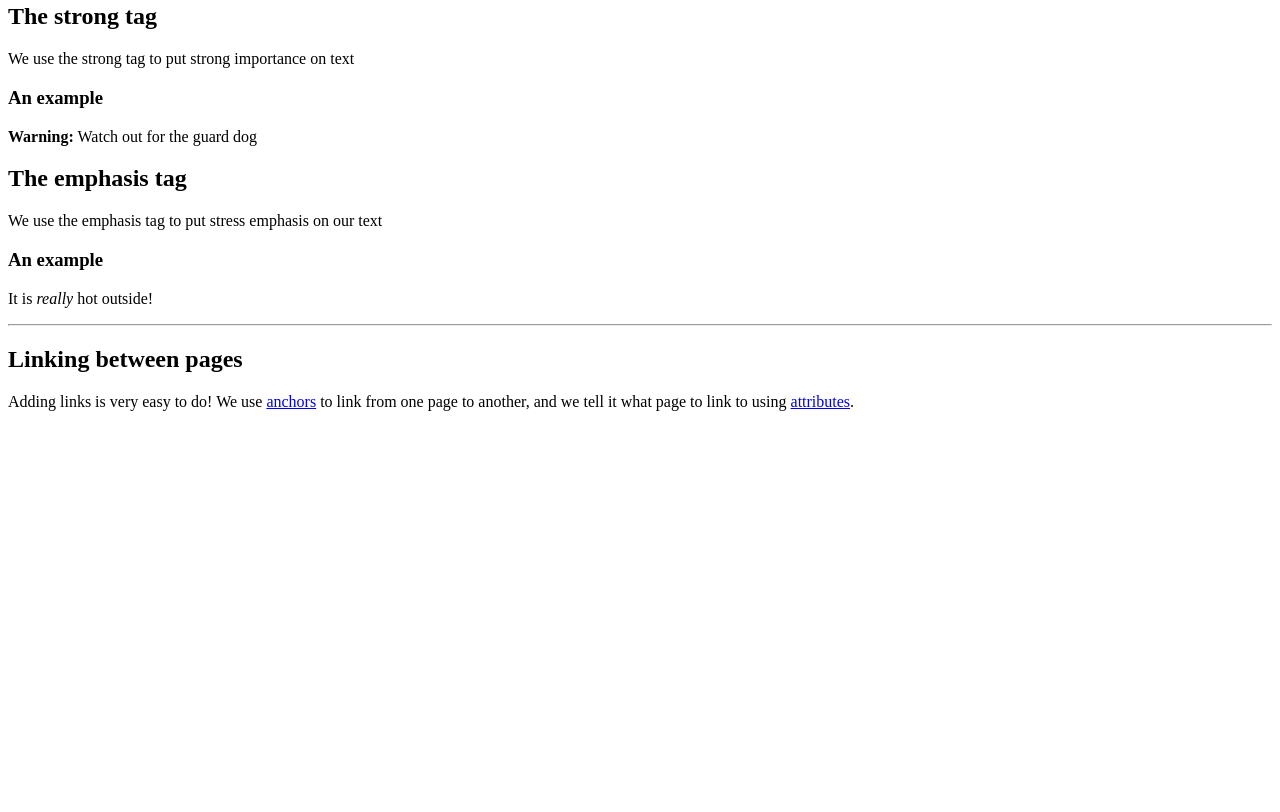
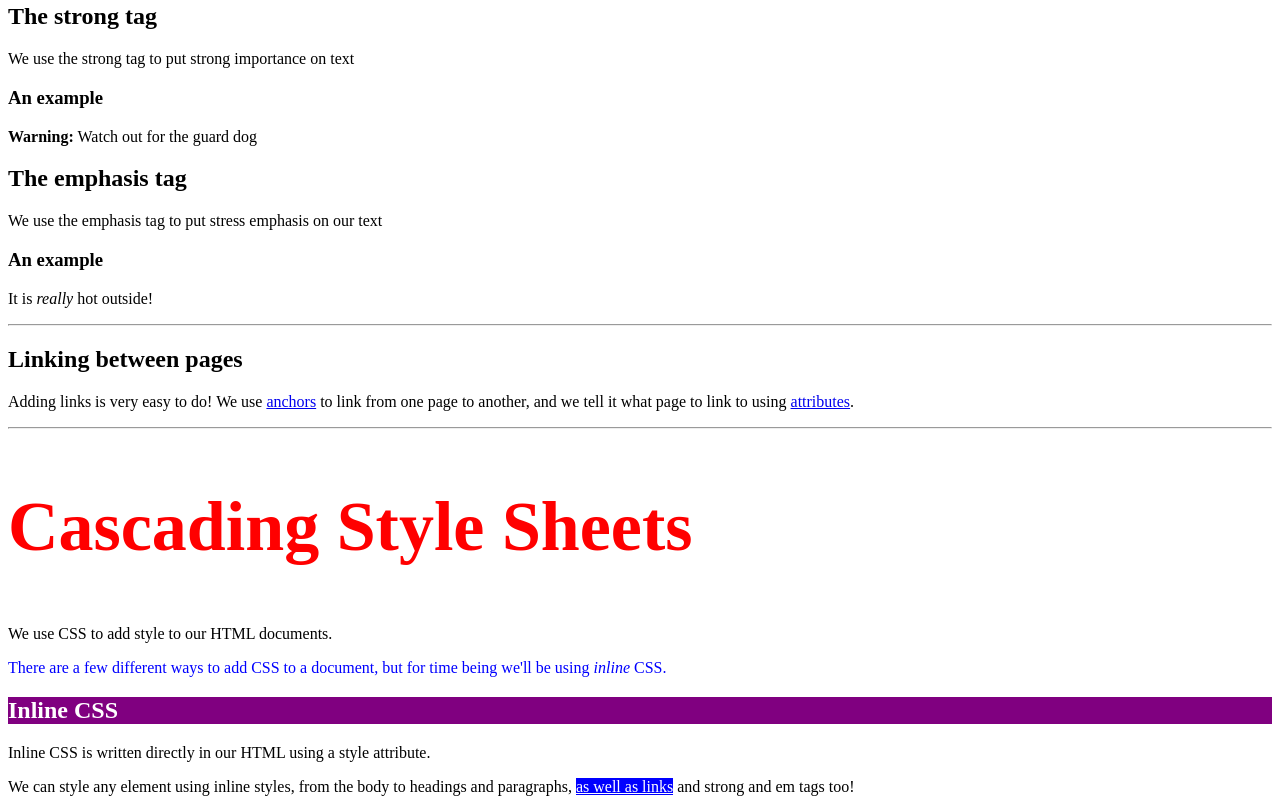
Before and after one commit to bofur24/FrontEnd-Career, a plain HTML site: page Module-2/Project-1/index.html in a window 1280 px wide. Shown: the part 321-1133 px from the top of the page. Before the commit the page ends 800 px from the top, so only its background shows below. Drawn offline with Linux system fonts and the light colour scheme.

Commit message:
Intro to CSS

```diff
--- a/Module-2/Project-1/index.html
+++ b/Module-2/Project-1/index.html
@@ -24,5 +24,12 @@
         <hr>
         <h2>Linking between pages</h2>
         <p>Adding links is very easy to do! We use <a href="anchors.html">anchors</a> to link from one page to another, and we tell it what page to link to using  <a href="attributes.html">attributes</a>.</p>
+        <hr>
+        <h2 style="font-size: 70px; color: red;">Cascading Style Sheets</h2>
+        <p>We use CSS to add style to our HTML documents.</p>
+        <p style="color: blue;">There are a few different ways to add CSS to a document, but for time being we'll be using <em>inline</em> CSS.</p>
+        <h2 style="background-color: purple; color: white;">Inline CSS</h2>
+        <p>Inline CSS is written directly in our HTML using a style attribute.</p>
+        <p>We can style any element using inline styles, from the body to headings and paragraphs, <a style="background-color: blue; color: white;" href="#">as well as links</a> and strong and em tags too!</p>
     </body>
 </html>
```
